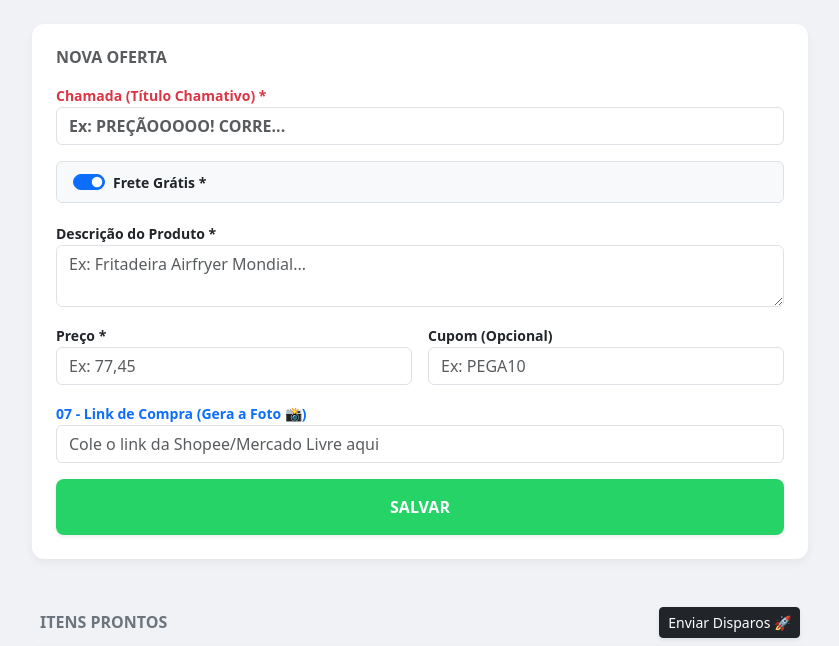
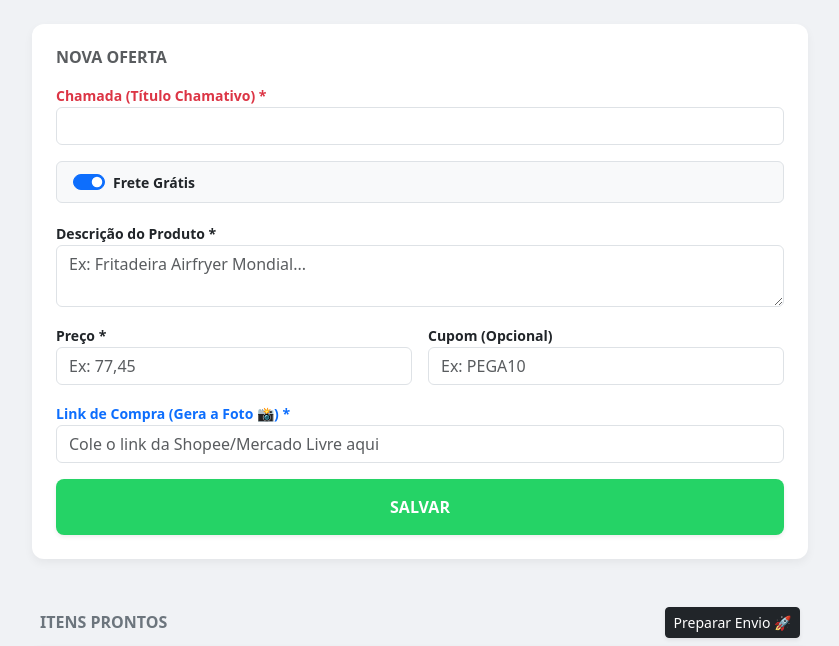
Before and after one commit to lcdsljunior/gerador-ofertas, a Flask app: page / in a window 1280 px wide. Shown: the part 56-702 px from the top of the page, without its empty margins (220-1059 px from the left). Run offline with Flask 3, Linux system fonts and the light colour scheme; a user stored in the database is signed in; data that the repository does not hold is empty.

Commit message:
Ajustando o envio para WP

```diff
--- a/templates/index.html
+++ b/templates/index.html
@@ -6,15 +6,16 @@
     <title>Painel de Ofertas</title>
     <link href="https://cdn.jsdelivr.net/npm/bootstrap@5.3.0/dist/css/bootstrap.min.css" rel="stylesheet">
     <style>
-        body { background-color: #f0f2f5; padding-bottom: 120px; }
+        body { background-color: #f0f2f5; padding-bottom: 140px; }
         .card-custom { border-radius: 12px; border: none; background: white; box-shadow: 0 4px 10px rgba(0,0,0,0.05); }
         .btn-whats { background-color: #25D366; color: white; border: none; font-weight: bold; }
         .btn-whats:hover { background-color: #128c7e; color: white; }
 
+        /* Barra de Envio Fixa */
         #barra-envio {
             display: none; position: fixed; bottom: 0; left: 0; width: 100%;
             background: #fff; border-top: 5px solid #25D366; padding: 15px;
-            box-shadow: 0 -5px 20px rgba(0,0,0,0.1); z-index: 9999;
+            box-shadow: 0 -5px 20px rgba(0,0,0,0.2); z-index: 9999;
         }
     </style>
 </head>
@@ -39,13 +40,13 @@
 
                 <div class="col-12">
                     <label class="fw-bold text-danger small">Chamada (Título Chamativo) *</label>
-                    <input type="text" name="chamada" class="form-control fw-bold" placeholder="Ex: PREÇÃOOOOO! CORRE..." required>
+                    <input type="text" name="chamada" class="form-control fw-bold" placeholder="" required>
                 </div>
 
                 <div class="col-12">
                     <div class="form-check form-switch p-2 bg-light border rounded">
                         <input class="form-check-input ms-2" type="checkbox" name="frete_gratis" id="frete" checked>
-                        <label class="form-check-label fw-bold ms-2 small" for="frete">Frete Grátis *</label>
+                        <label class="form-check-label fw-bold ms-2 small" for="frete">Frete Grátis</label>
                     </div>
                 </div>
 
@@ -65,7 +66,7 @@
                 </div>
 
                 <div class="col-12">
-                    <label class="fw-bold text-primary small">07 - Link de Compra (Gera a Foto 📸)</label>
+                    <label class="fw-bold text-primary small">Link de Compra (Gera a Foto 📸) *</label>
                     <input type="text" name="link_compra" class="form-control" placeholder="Cole o link da Shopee/Mercado Livre aqui" required>
                 </div>
 
@@ -78,8 +79,8 @@
 
     <div class="d-flex justify-content-between align-items-center mb-2 px-2">
         <h6 class="mb-0 fw-bold text-secondary">ITENS PRONTOS</h6>
-        <button onclick="iniciarEnvio()" class="btn btn-dark btn-sm shadow-sm">
-            Enviar Disparos 🚀
+        <button onclick="iniciarEnvio()" class="btn btn-dark btn-sm shadow-sm" id="btn-preparar">
+            Preparar Envio 🚀
         </button>
     </div>
 
@@ -115,16 +116,19 @@
 </div>
 
 <div id="barra-envio">
-    <div class="container d-flex justify-content-between align-items-center">
+    <div class="container">
+        <div class="d-flex justify-content-between align-items-center mb-2">
             <div>
                 <strong class="d-block">Fila de Disparo</strong>
                 <span class="small text-muted" id="status-texto">Preparando...</span>
             </div>
-        <div class="d-flex gap-2">
-            <button onclick="cancelarEnvio()" class="btn btn-outline-secondary btn-sm">Cancelar</button>
-            <button onclick="enviarProxima()" id="btn-disparo" class="btn btn-success fw-bold px-4">
-                Enviar Próxima ➤
-            </button>
+            <button onclick="cancelarEnvio()" class="btn btn-close"></button>
+        </div>
+
+        <div class="d-grid gap-2">
+            <a id="link-whatsapp" href="#" target="_blank" class="btn btn-success fw-bold py-3 shadow-sm" onclick="avancarFila()">
+                ABRIR WHATSAPP ➤
+            </a>
         </div>
     </div>
 </div>
@@ -137,9 +141,7 @@
         const ids = Array.from(checks).map(c => c.value);
         if (ids.length === 0) { alert("Selecione um item!"); return; }
 
-        // Feedback Visual
-        const btn = document.querySelector('button[onclick="iniciarEnvio()"]');
-        const txtOriginal = btn.innerText;
+        const btn = document.getElementById('btn-preparar');
         btn.innerText = "Carregando...";
         btn.disabled = true;
 
@@ -153,58 +155,66 @@
 
             if (fila.length > 0) {
                 document.getElementById('barra-envio').style.display = 'block';
-                atualizarStatus();
+                atualizarLink();
             }
         } catch (e) {
-            alert("Erro ao conectar. Recarregue a página.");
+            alert("Erro ao conectar.");
         } finally {
-            btn.innerText = txtOriginal;
+            btn.innerText = "Preparar Envio 🚀";
             btn.disabled = false;
         }
     }
 
-    function atualizarStatus() {
-        const total = fila.length;
-        const txt = document.getElementById('status-texto');
-        const btn = document.getElementById('btn-disparo');
-
-        if (total > 0) {
-            txt.innerText = `Faltam ${total} ofertas.`;
-            btn.innerText = `Enviar WhatsApp (${total})`;
-            btn.disabled = false;
-        } else {
-            txt.innerText = "Concluído!";
-            btn.innerText = "Pronto";
-            btn.disabled = true;
-            setTimeout(cancelarEnvio, 3000);
-        }
+    // Função que configura o LINK do botão
+    function atualizarLink() {
+        if (fila.length === 0) {
+            finalizarEnvio();
+            return;
         }
 
-    function enviarProxima() {
-        if (fila.length === 0) return;
-        const msg = fila.shift();
+        const mensagem = fila[0]; // Pega a próxima mensagem
+        const total = fila.length;
 
-        // --- DETECÇÃO DE DISPOSITIVO ---
+        // Configura o texto da tela
+        document.getElementById('status-texto').innerText = `Faltam ${total} ofertas na fila.`;
+        const btnLink = document.getElementById('link-whatsapp');
+        btnLink.innerText = `ENVIAR AGORA (${total})`;
+        btnLink.classList.remove('disabled', 'btn-secondary');
+        btnLink.classList.add('btn-success');
+
+        // GERA O LINK DO WHATSAPP AQUI
+        // Detecta se é celular ou PC
         const isMobile = /iPhone|iPad|iPod|Android/i.test(navigator.userAgent);
 
-        let url;
+        let urlWhats;
         if (isMobile) {
-            // Celular: usa API (abre o app)
-            url = `https://api.whatsapp.com/send?text=${encodeURIComponent(msg)}`;
+            urlWhats = `https://api.whatsapp.com/send?text=${encodeURIComponent(mensagem)}`;
         } else {
-            // PC: usa WEB (abre o site direto)
-            url = `https://web.whatsapp.com/send?text=${encodeURIComponent(msg)}`;
+            urlWhats = `https://web.whatsapp.com/send?text=${encodeURIComponent(mensagem)}`;
         }
 
-        // Abre a janela
-        const novaJanela = window.open(url, '_blank');
-
-        // VERIFICA SE FOI BLOQUEADO (POP-UP)
-        if (!novaJanela || novaJanela.closed || typeof novaJanela.closed == 'undefined') {
-            alert("⚠️ ATENÇÃO: SEU NAVEGADOR BLOQUEOU O WHATSAPP!\n\nOlhe para o topo da tela (na barra de endereço), clique no ícone com 'X' vermelho e selecione 'SEMPRE PERMITIR'.\n\nDepois tente enviar novamente.");
+        // Define o href do botão. Agora ele é um link real!
+        btnLink.href = urlWhats;
     }
 
-        atualizarStatus();
+    // Função executada quando você CLICA no link
+    function avancarFila() {
+        // Espera 1 segundo (enquanto abre a aba) e já prepara o próximo
+        setTimeout(() => {
+            fila.shift(); // Remove o que acabou de ser enviado
+            atualizarLink(); // Prepara o botão para o próximo
+        }, 1000);
+    }
+
+    function finalizarEnvio() {
+        document.getElementById('status-texto').innerText = "Tudo enviado!";
+        const btnLink = document.getElementById('link-whatsapp');
+        btnLink.innerText = "CONCLUÍDO";
+        btnLink.classList.remove('btn-success');
+        btnLink.classList.add('btn-secondary', 'disabled');
+        btnLink.href = "#"; // Desativa o link
+
+        setTimeout(cancelarEnvio, 3000);
     }
 
     function cancelarEnvio() {
```
Lines whose indentation alone changed are shown as unchanged.
